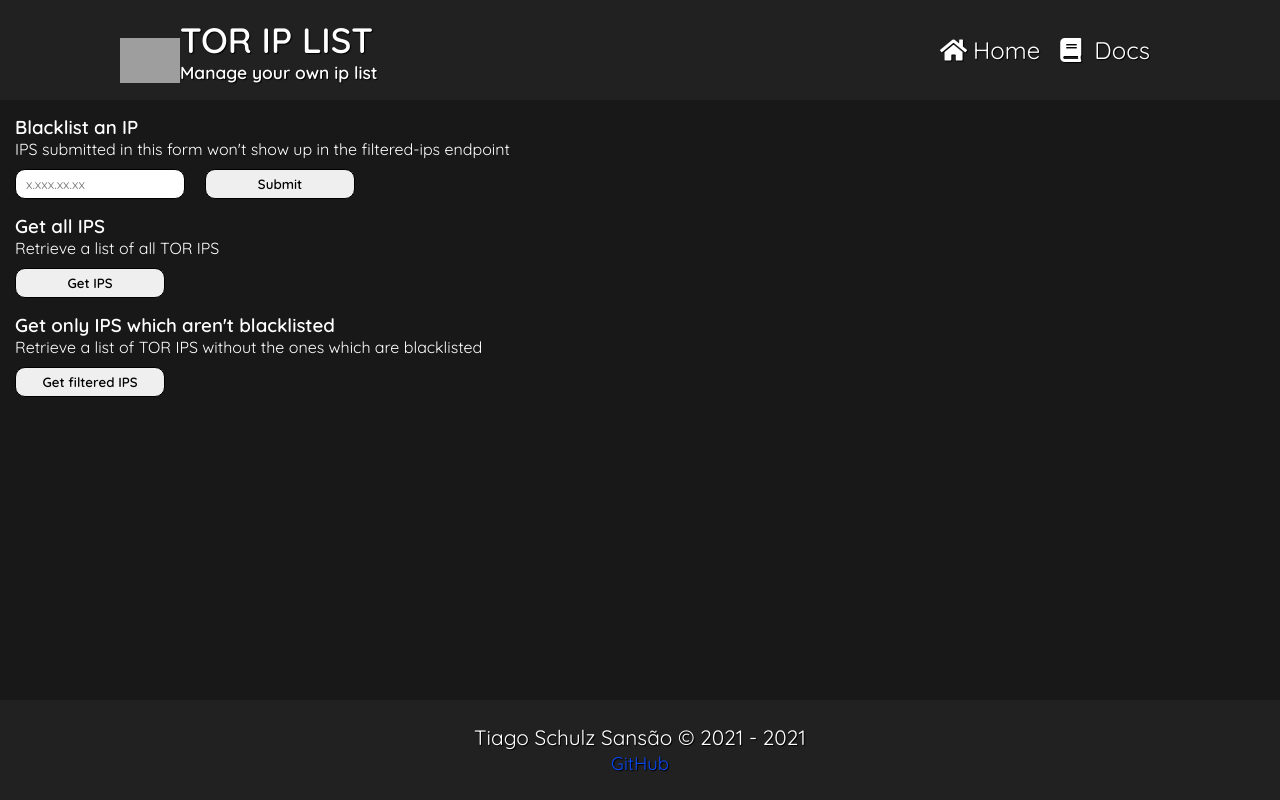
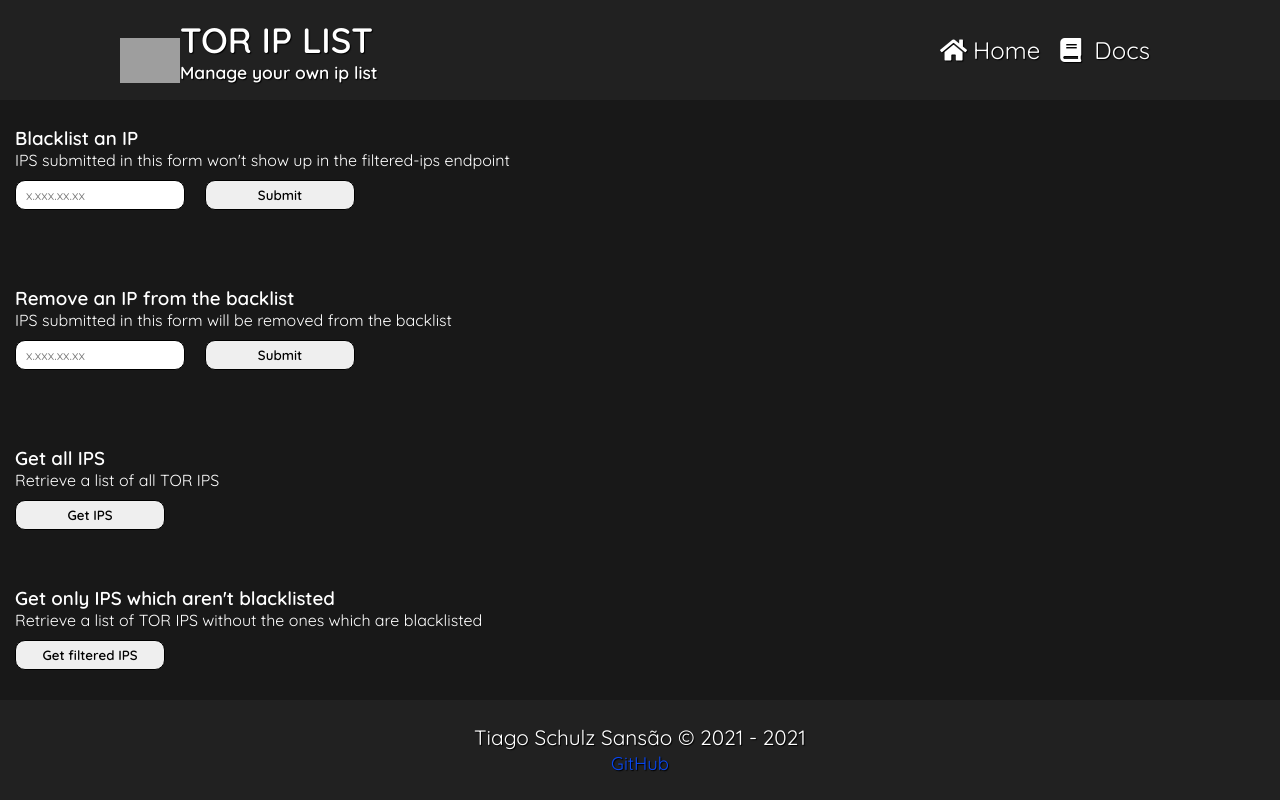
Before and after one commit to TiagoSansao/tor-ip-list, a React (Create React App) app in the folder front-end/: page / in a window 1280 px wide. Built offline with nearby package versions, Linux system fonts and the light colour scheme; grey boxes are pictures that could not be loaded; the HTML template or start-up script is replaced by a standard one.

Commit message:
Created new form

```diff
--- a/front-end/src/App.tsx
+++ b/front-end/src/App.tsx
@@ -10,6 +10,7 @@ import { AxiosResponse } from "axios";
 function App() {
 
   const [ip, setIp] = useState<String>("");
+  const [removeIp, setRemoveIp] = useState<String>("");
   const [addIpFeedback, setAddIpFeedback] = useState<String>("")
 
   async function blacklistIpHandler(event: React.FormEvent) {
@@ -50,8 +51,15 @@ function App() {
           <h3>Blacklist an IP</h3>
           <p>IPS submitted in this form won't show up in the filtered-ips endpoint</p>
           <input type="text" placeholder={"x.xxx.xx.xx"} required onChange={(e) => setIp(e.target.value)} />
-          <input type="submit" />
-          <span id="blacklist-ip-feedback">{addIpFeedback}</span>
+          <input type="submit" /> <br />
+          <span id="blacklist-ip-feedback">{addIpFeedback}&nbsp;</span>
+        </form>
+        <form id="unblacklist-ip" onSubmit={blacklistIpHandler}>
+          <h3>Remove an IP from the backlist</h3>
+          <p>IPS submitted in this form will be removed from the backlist</p>
+          <input type="text" placeholder={"x.xxx.xx.xx"} required onChange={(e) => setIp(e.target.value)} />
+          <input type="submit" /> <br />
+          <span id="blacklist-ip-feedback">{addIpFeedback}&nbsp;</span>
         </form>
         <form id="get-ips" onSubmit={getAllIpsHandler}>
           <h3>Get all IPS</h3>
--- a/front-end/src/styles/css/app.css
+++ b/front-end/src/styles/css/app.css
@@ -10,13 +10,16 @@
 #app {
   padding-top: 100px;
   flex-grow: 1;
+  display: flex;
+  flex-direction: column;
+  justify-content: space-around;
 }
 
-#blacklist-ip, #get-filtered-ips, #get-ips {
+#blacklist-ip, #unblacklist-ip, #get-filtered-ips, #get-ips {
   color: white;
   margin: 15px;
 }
-#blacklist-ip > input[type=text], #get-filtered-ips > input[type=text], #get-ips > input[type=text] {
+#blacklist-ip > input[type=text], #unblacklist-ip > input[type=text], #get-filtered-ips > input[type=text], #get-ips > input[type=text] {
   margin-top: 10px;
   outline: none;
   height: 30px;
@@ -25,8 +28,8 @@
   padding: 0px 10px 0px 10px;
   margin-right: 20px;
 }
-#blacklist-ip > input[type=submit], #get-filtered-ips > input[type=submit], #get-ips > input[type=submit] {
-  margin-top: 10px;
+#blacklist-ip > input[type=submit], #unblacklist-ip > input[type=submit], #get-filtered-ips > input[type=submit], #get-ips > input[type=submit] {
+  margin: 10px 0 5px 0;
   outline: none;
   height: 30px;
   border: 1px solid black;
@@ -36,7 +39,7 @@
   text-align: center;
   width: 150px;
 }
-#blacklist-ip > input[type=submit]:hover, #get-filtered-ips > input[type=submit]:hover, #get-ips > input[type=submit]:hover {
+#blacklist-ip > input[type=submit]:hover, #unblacklist-ip > input[type=submit]:hover, #get-filtered-ips > input[type=submit]:hover, #get-ips > input[type=submit]:hover {
   cursor: pointer;
 }
 
--- a/front-end/src/styles/sass/app.scss
+++ b/front-end/src/styles/sass/app.scss
@@ -12,6 +12,9 @@ $bg-color: #181818;
 #app {
   padding-top: 100px;
   flex-grow: 1;
+  display: flex;
+  flex-direction: column;
+  justify-content: space-around;
 }
 
 #blacklist-ip {
@@ -27,7 +30,7 @@ $bg-color: #181818;
     margin-right: 20px;
   }
   > input[type="submit"] {
-    margin-top: 10px;
+    margin: 10px 0 5px 0;
     outline: none;
     height: 30px;
     border: 1px solid black;
@@ -49,3 +52,7 @@ $bg-color: #181818;
 #get-filtered-ips {
   @extend #blacklist-ip;
 }
+
+#unblacklist-ip {
+  @extend #blacklist-ip;
+}
```
Also changed, not shown: 1 other file (tests, documents, lock files or other folders).
